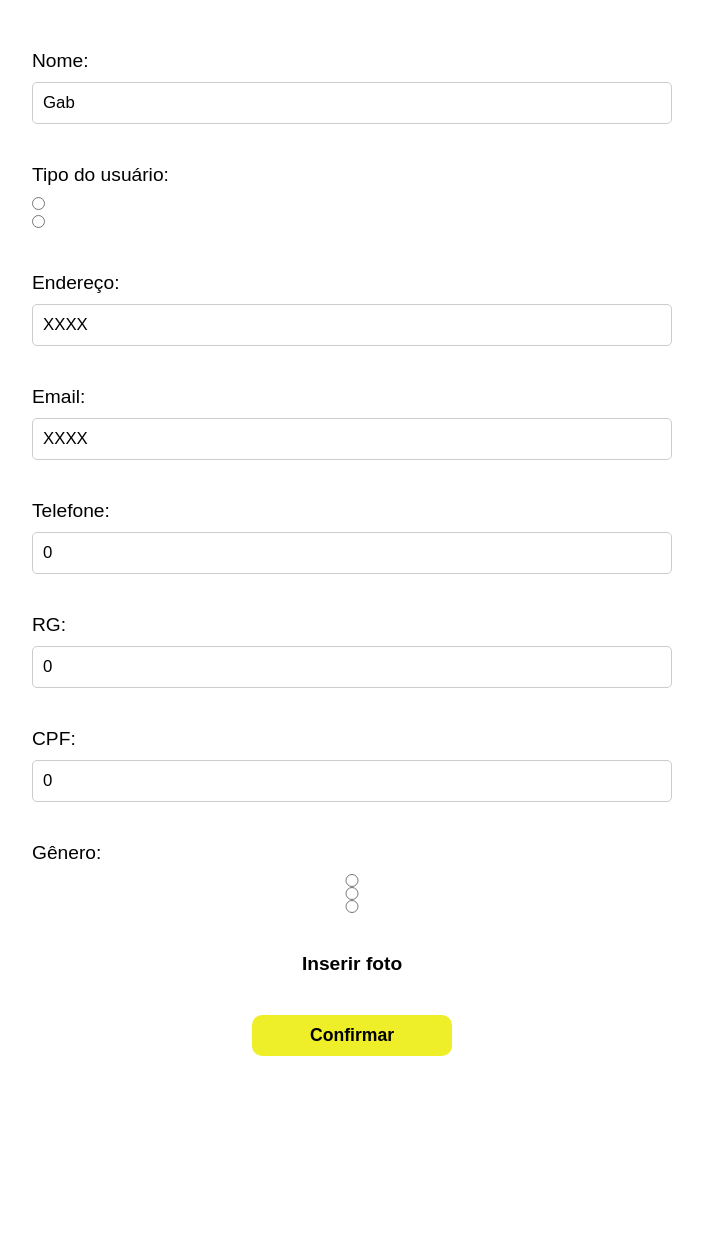
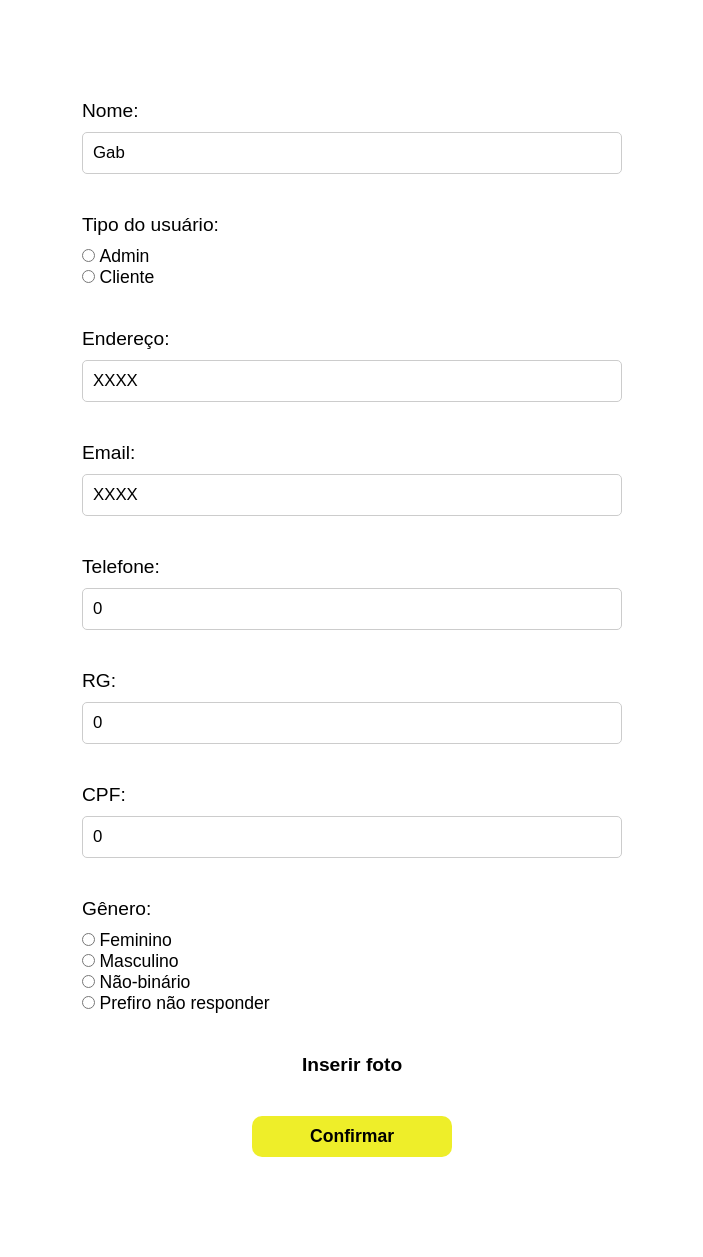
Before and after one commit to gabs1m/loja, a PHP site: page /usuario/formRegistrar.php?id=1 in a window 1280 px wide. Shown: the whole page, without its empty margins (288-991 px from the left). Before the commit the page ends 1056 px from the top, so only its background shows below. Run offline with PHP 8.4, Linux system fonts and the light colour scheme; data comes from the database, SQL or seed files in the repository.

Commit message:
asjfhfadhfdsb

```diff
--- a/componentes/head.php
+++ b/componentes/head.php
@@ -6,4 +6,5 @@
 <link rel="stylesheet" href="../css/header.css">
 <link rel="stylesheet" href="../css/navbar.css">
 <link rel="stylesheet" href="../css/form.css">
+<link rel="stylesheet" href="../css/dashboard.css">
 <title>CordESports</title>
--- a/componentes/header.php
+++ b/componentes/header.php
@@ -12,7 +12,7 @@
             </form>
         </div>
         <div class="header-icons">
-            <a href="" class="icon-header" title="Dashboard">
+            <a href="../dashboard.php" class="icon-header" title="Dashboard">
                 <ion-icon name="clipboard-outline"></ion-icon>
                 <span>Dashboard</span>
             </a>
--- a/css/form.css
+++ b/css/form.css
@@ -1,6 +1,6 @@
 @charset "UTF-8";
 
-.form-produto{
+.form-general{
     width:100%;
 }
 
@@ -9,8 +9,18 @@
     flex-direction:column;
     gap:40px;
     width:50%;
-    margin:auto;
-    padding:50px 0;
+    margin:50px auto;
+    padding:50px;
+}
+
+.form-produto{
+    background-color:#ddd;
+    border:2px solid lightgrey;
+    border-radius:10px;
+}
+.form-usuario{
+    background-color:#1d8ede;
+    border-radius:10px;
 }
 
 .form-group{
@@ -53,6 +63,10 @@
     color:#fff;
 }
 
+.form-radio label{
+    font-size:1.1em;
+}
+
 input[type="file"]{
     display:none;
 }
--- a/css/header.css
+++ b/css/header.css
@@ -52,7 +52,7 @@
     transition:0.3s;
 }
 .icon-header:hover{
-    color:#ccc;
+    color:#eeee29;
 }
 .icon-header ion-icon{
     font-size:1.5em;
--- a/css/navbar.css
+++ b/css/navbar.css
@@ -16,5 +16,5 @@
     transition:0.3s;
 }
 .navbar a:hover{
-    color:#ccc;
+    color:#eeee29;
 }
--- a/css/style.css
+++ b/css/style.css
@@ -63,16 +63,19 @@ li{
     display:flex;
     flex-direction:column;
     align-items:center;
-    justify-content:center;
-    gap:20px;
+    justify-content:space-between;
     width:350px;
-    height:400px;
-    border:solid 1px #ccc;
-    border-radius:5px;
+    height:450px;
+    padding:30px;
     transition:0.3s;
 }
 .produto-geral:hover{
     background-color:#eee;
+}
+.produto-geral img{
+    width:300px;
+    height:300px;
+    border-radius:10px;
 }
 
 .produto-solo-container{
--- a/database/loja.sql
+++ b/database/loja.sql
@@ -11,6 +11,7 @@ CREATE TABLE usuario (
     cpf INT(11) NOT NULL,
     rg INT(9) NULL DEFAULT NULL,
     genero VARCHAR(50) NOT NULL,
+    imagem VARCHAR(100) NULL DEFAULT NULL,
     PRIMARY KEY (idUsuario)
 );
 
@@ -21,7 +22,7 @@ CREATE TABLE produto (
     valorUnit DECIMAL(9,2) NOT NULL,
     lote VARCHAR(15) NOT NULL,
     embalagem VARCHAR(50) NULL DEFAULT NULL,
-    imagem VARCHAR(100) NOT NULL,
+    imagem VARCHAR(100) NULL DEFAULT NULL,
     PRIMARY KEY (idProduto)
 );
 
--- a/produto/createProduto.php
+++ b/produto/createProduto.php
@@ -11,7 +11,7 @@ $lote = $_POST['lote'];
 $embalagem = $_POST['embalagem'];
 
 $imagemNome = $_FILES['imagem']['tmp_name'];
-$destino = '../img/'.$_FILES['imagem']['name'];
+$destino = '../img/produto/'.$_FILES['imagem']['name'];
 
 move_uploaded_file($imagemNome, $destino);
 
--- a/produto/formProduto.php
+++ b/produto/formProduto.php
@@ -9,8 +9,8 @@
     <?php require "../componentes/navbar.php"; ?>
     <?php require "rotaProdutoForm.php"; ?>
 
-    <form class="form-produto" action="<?=$action?>" method="<?=$method?>" enctype="multipart/form-data">
-        <div class="form-container">
+    <form class="form-general" action="<?=$action?>" method="<?=$method?>" enctype="multipart/form-data">
+        <div class="form-container form-produto">
             <input type="hidden" name="id" value="<?=(isset($id)) ? $row['idProduto'] : "" ?>">
             <div class="form-group">
                 <label for="nome">Nome:</label>
--- a/usuario/formRegistrar.php
+++ b/usuario/formRegistrar.php
@@ -7,7 +7,7 @@
     <?php require "../database/conexao.php"; ?>
     <?php require "rotaUsuarioForm.php"; ?>
 
-    <form class="form-produto" action="<?=$action?>" method="<?=$method?>" enctype="multipart/form-data">
+    <form class="form-general" action="<?=$action?>" method="<?=$method?>" enctype="multipart/form-data">
         <div class="form-container">
             <input type="hidden" name="id" value="<?=(isset($id)) ? $row['idUsuario'] : "" ?>">
             <div class="form-group">
@@ -18,9 +18,11 @@
                 <label for="tipoUsuario">Tipo do usuário:</label>
                 <div class="form-radio">
                     <input type="radio" name="tipoUsuario" value="admin" <?=(isset($id)) and $row['tipoUsuario'] == "admin" ? "checked" : "" ?>>
+                    <label for="tipoUsuario">Admin</label>
                 </div>
                 <div class="form-radio">
                     <input type="radio" name="tipoUsuario" value="cliente" <?=(isset($id)) and $row['tipoUsuario'] == "cliente" ? "checked" : "" ?>>
+                    <label for="tipoUsuario">Cliente</label>
                 </div>
             </div>
             <div class="form-group">
@@ -41,13 +43,26 @@
             </div>
             <div class="form-group">
                 <label for="cpf">CPF:</label>
-                <input type="text" name="cpf" minlength="11" value="<?=(isset($id)) ? $row['cpf'] : "" ?>">
+                <input type="text" name="cpf" maxlength="11" minlength="11" value="<?=(isset($id)) ? $row['cpf'] : "" ?>">
             </div>
             <div class="form-group">
                 <label for="genero">Gênero:</label>
-                <input type="radio" name="genero" value="Feminino" <?=(isset($id)) and $row['genero'] == "Feminino" ? "checked" : "" ?>>
-                <input type="radio" name="genero" value="Masculino" <?=(isset($id)) and $row['genero'] == "Masculino" ? "checked" : "" ?>>
-                <input type="radio" name="genero" value="Prefiro não responder" <?=(isset($id)) and $row['genero'] == "Prefiro não responder" ? "checked" : "" ?>>
+                <div class="form-radio">
+                    <input type="radio" name="genero" value="Feminino" <?=(isset($id)) and $row['genero'] == "Feminino" ? "checked" : "" ?>>
+                    <label for="genero">Feminino</label>
+                </div>
+                <div class="form-radio">
+                    <input type="radio" name="genero" value="Masculino" <?=(isset($id)) and $row['genero'] == "Masculino" ? "checked" : "" ?>>
+                    <label for="genero">Masculino</label>
+                </div>
+                <div class="form-radio">
+                    <input type="radio" name="genero" value="Não-binário" <?=(isset($id)) and $row['genero'] == "Não-binário" ? "checked" : "" ?>>
+                    <label for="genero">Não-binário</label>
+                </div>
+                <div class="form-radio">
+                    <input type="radio" name="genero" value="Prefiro não responder" <?=(isset($id)) and $row['genero'] == "Prefiro não responder" ? "checked" : "" ?>>
+                    <label for="genero">Prefiro não responder</label>
+                </div>
             </div>
             <div>
                 <label for="imagem" id="label-imagem">Inserir foto</label>
```
Also changed, not shown: css/dashboard.css (added, +29 -0 lines), dashboard.php (added, +49 -0 lines), index.php (+7 -9 lines), usuario/registrar.php (+5 -2 lines), img/produto/Planet9_3840x2160.jpg (added), img/produto/homer.png (added).
